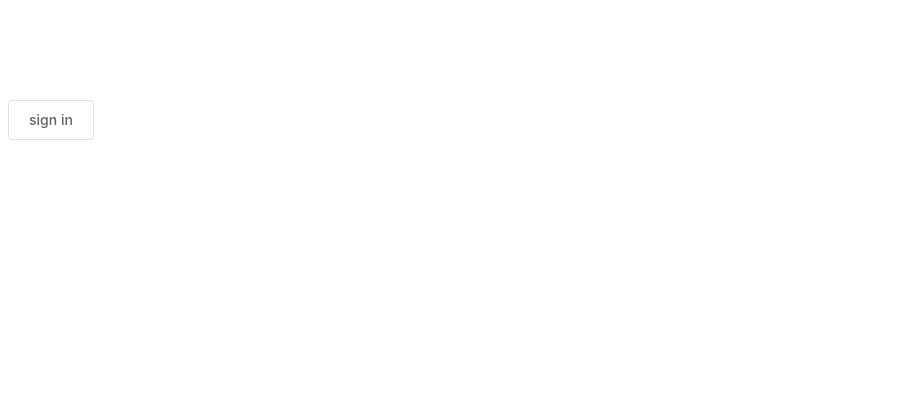
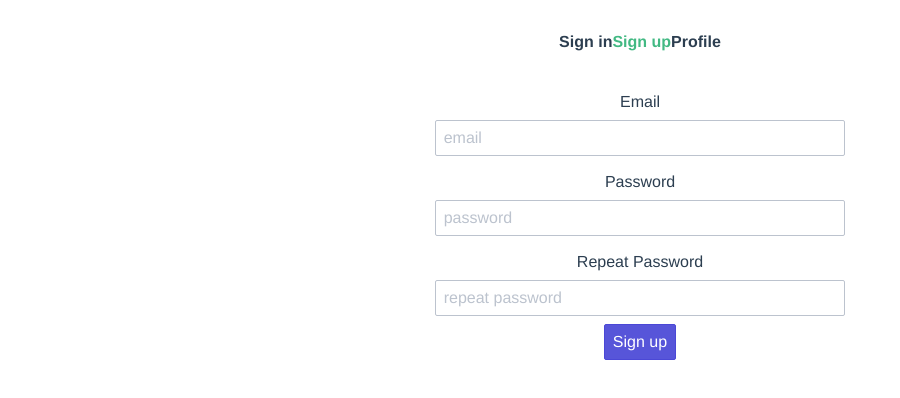
Before and after one commit to zshanabek/vue-oauth, a Vue app: page /#/sign-up in a window 1280 px wide. Before the commit this address led to /#/. Shown: the top 398 px of the page, without its empty margins (0-900 px from the left). Built offline with nearby package versions, Linux system fonts and the light colour scheme; sample sign-in values are in the browser's storage; what vue3-google-oauth2 would draw is missing.

Commit message:
add signup

```diff
--- a/package.json
+++ b/package.json
@@ -11,6 +11,7 @@
     "axios": "^0.27.2",
     "core-js": "^3.8.3",
     "vue": "^3.2.13",
+    "vue-router": "^4.0.15",
     "vue3-google-oauth2": "^1.0.6"
   },
   "devDependencies": {
@@ -18,6 +19,7 @@
     "@babel/eslint-parser": "^7.12.16",
     "@vue/cli-plugin-babel": "~5.0.0",
     "@vue/cli-plugin-eslint": "~5.0.0",
+    "@vue/cli-plugin-router": "^5.0.4",
     "@vue/cli-service": "~5.0.0",
     "eslint": "^7.32.0",
     "eslint-plugin-vue": "^8.0.3"
--- a/src/App.vue
+++ b/src/App.vue
@@ -1,126 +1,37 @@
 <template>
-<div>
+  <nav>
+      <router-link to="/sign-in">Sign in</router-link>
+      <router-link to="/sign-up">Sign up</router-link>
+      <router-link to="/profile">Profile</router-link>
+  </nav>
   <div class="container">
-      <div class="columns" style="margin-top: 100px;">
-        <div class="column col-4 centered">
-        <div v-if="!user">
-          <button @click="handleClickSignIn">sign in</button>
-        </div>
-        <div v-else>
-          <button @click="handleClickGetAuthCode" :disabled="!Vue3GoogleOauth.isInit">get authCode</button>
-          <button @click="handleClickSignOut" :disabled="!Vue3GoogleOauth.isAuthorized">sign out</button>
-          <button @click="handleClickDisconnect" :disabled="!Vue3GoogleOauth.isAuthorized">disconnect</button>
-          <user-panel :user="user"></user-panel>
-        </div>
+    <div class="columns">
+      <div class="column col-4 col-mx-auto">
+        <router-view/>
       </div>
     </div>
   </div>
-</div>
 </template>
 
-<script>
-import { inject, toRefs } from "vue";
-import axios from 'axios'
-import UserPanel from '@/components/UserPanel'
+<style>
+#app {
+  font-family: Avenir, Helvetica, Arial, sans-serif;
+  -webkit-font-smoothing: antialiased;
+  -moz-osx-font-smoothing: grayscale;
+  text-align: center;
+  color: #2c3e50;
+}
 
-export default {
-  name: "HelloWorld",
-  components: {
-    UserPanel,
-  },
-  props: {
-    msg: String,
-  },
-  data(){
-    return {
-      user: null,
-    }
-  },
-  methods: {
-    async handleClickSignIn(){
-      try {
-        const googleUser = await this.$gAuth.signIn();
-        if (!googleUser) {
-          return null;
-        }
-        const token = googleUser.xc.access_token
-        axios.post('http://localhost:8000/dj-rest-auth/google/', {
-          access_token: token
-        })
-          .then(resp => {
-            this.user = resp.data.user
-          })
-          .catch(err => {
-            console.log(err.response)
-          })
-      } catch (error) {
-        //on fail do something
-        console.error(error);
-        return null;
-      }
-    },
-    async handleClickGetAuthCode(){
-      try {
-        const authCode = await this.$gAuth.getAuthCode();
-        console.log("authCode", authCode);
-      } catch(error) {
-        //on fail do something
-        console.error(error);
-        return null;
-      }
-    },
-    async handleClickSignOut() {
-      try {
-        await this.$gAuth.signOut();
-        console.log("isAuthorized", this.Vue3GoogleOauth.isAuthorized);
-        this.user = "";
-      } catch (error) {
-        console.error(error);
-      }
-    },
-    handleClickDisconnect() {
-      window.location.href = `https://www.google.com/accounts/Logout?continue=https://appengine.google.com/_ah/logout?continue=${window.location.href}`;
-    },
-  },
-  setup(props) {
-    const { isSignIn } = toRefs(props);
-    const Vue3GoogleOauth = inject("Vue3GoogleOauth");
-    const handleClickLogin = () => {};
-    return {
-      Vue3GoogleOauth,
-      handleClickLogin,
-      isSignIn,
-    };
-  },
-};
-</script>
+nav {
+  padding: 30px;
+}
 
-<style>
-button {
-  display: inline-block;
-  line-height: 1;
-  white-space: nowrap;
-  cursor: pointer;
-  background: #fff;
-  border: 1px solid #dcdfe6;
-  color: #606266;
-  -webkit-appearance: none;
-  text-align: center;
-  -webkit-box-sizing: border-box;
-  box-sizing: border-box;
-  outline: 0;
-  margin: 0;
-  -webkit-transition: 0.1s;
-  transition: 0.1s;
-  font-weight: 500;
-  padding: 12px 20px;
-  font-size: 14px;
-  border-radius: 4px;
-  margin-right: 1em;
+nav a {
+  font-weight: bold;
+  color: #2c3e50;
 }
-button:disabled {
-  background: #fff;
-  color: #ddd;
-  cursor: not-allowed;
+
+nav a.router-link-exact-active {
+  color: #42b983;
 }
 </style>
--- /dev/null
+++ b/src/components/SignIn.vue
@@ -0,0 +1,108 @@
+<template>
+  <form v-if="!user" @submit.prevent="usualSignIn">
+    <div class="form-group">
+      <label class="form-label" for="input-example-1">Email</label>
+      <input v-model="email" class="form-input" type="email" id="input-example-1" placeholder="email">
+    </div>
+    <div class="form-group">
+      <label class="form-label" for="input-example-2">Password</label>
+      <input v-model="password" class="form-input" type="password" id="input-example-2" placeholder="password">
+    </div>
+    <button class="btn btn-primary mb-2">Sign in usually</button>
+  </form>
+  <div v-if="!user">
+    <button class="btn btn-primary" @click="handleClickSignIn">Sign in via Google</button>
+  </div>
+  <div v-else>
+    <button class="btn btn-primary" @click="handleClickGetAuthCode" :disabled="!Vue3GoogleOauth.isInit">get authCode</button>
+    <button class="btn btn-primary" @click="handleClickSignOut" :disabled="!Vue3GoogleOauth.isAuthorized">sign out</button>
+    <button class="btn btn-primary" @click="handleClickDisconnect" :disabled="!Vue3GoogleOauth.isAuthorized">disconnect</button>
+  </div>
+</template>
+
+<script>
+import { inject, toRefs } from "vue";
+import axios from 'axios'
+import router from '@/router'
+
+export default {
+  name: "SignIn",
+  components: {
+  },
+  props: {
+    msg: String,
+  },
+  data(){
+    return {
+      email: '',
+      password: '',
+    }
+  },
+  methods: {
+    usualSignIn() {
+      axios.post('http://localhost:8000/dj-rest-auth/login/', {
+        email: this.email,
+        password: this.password,
+      }).then(res => {
+        localStorage.setItem('access_token', res.data.access_token)
+        router.replace({ path: '/profile' })
+      })
+
+    },
+    async handleClickSignIn(){
+      try {
+        const googleUser = await this.$gAuth.signIn();
+        if (!googleUser) {
+          return null;
+        }
+        const token = googleUser.xc.access_token
+        axios.post('http://localhost:8000/dj-rest-auth/google/', {
+          access_token: token
+        })
+          .then(resp => {
+            this.user = resp.data.user
+          })
+          .catch(err => {
+            console.log(err.response)
+          })
+      } catch (error) {
+        //on fail do something
+        console.error(error);
+        return null;
+      }
+    },
+    async handleClickGetAuthCode(){
+      try {
+        const authCode = await this.$gAuth.getAuthCode();
+        console.log("authCode", authCode);
+      } catch(error) {
+        //on fail do something
+        console.error(error);
+        return null;
+      }
+    },
+    async handleClickSignOut() {
+      try {
+        await this.$gAuth.signOut();
+        console.log("isAuthorized", this.Vue3GoogleOauth.isAuthorized);
+        this.user = "";
+      } catch (error) {
+        console.error(error);
+      }
+    },
+    handleClickDisconnect() {
+      window.location.href = `https://www.google.com/accounts/Logout?continue=https://appengine.google.com/_ah/logout?continue=${window.location.href}`;
+    },
+  },
+  setup(props) {
+    const { isSignIn } = toRefs(props);
+    const Vue3GoogleOauth = inject("Vue3GoogleOauth");
+    const handleClickLogin = () => {};
+    return {
+      Vue3GoogleOauth,
+      handleClickLogin,
+      isSignIn,
+    };
+  },
+};
+</script>
--- /dev/null
+++ b/src/components/SignUp.vue
@@ -0,0 +1,43 @@
+<template>
+  <form v-if="!user" @submit.prevent="signUp">
+    <div class="form-group">
+      <label class="form-label" for="input-example-1">Email</label>
+      <input v-model="email" class="form-input" type="email" id="input-example-1" placeholder="email">
+    </div>
+    <div class="form-group">
+      <label class="form-label" for="input-example-2">Password</label>
+      <input v-model="password1" class="form-input" type="password" id="input-example-2" placeholder="password">
+    </div>
+    <div class="form-group">
+      <label class="form-label" for="input-example-3">Repeat Password</label>
+      <input v-model="password2" class="form-input" type="password" id="input-example-3" placeholder="repeat password">
+    </div>
+    <button class="btn btn-primary">Sign up</button>
+  </form>
+</template>
+
+<script>
+import axios from 'axios'
+
+export default {
+  name: "SignUp",
+  data(){
+    return {
+      email: '',
+      password1: '',
+      password2: '',
+    }
+  },
+  methods: {
+    signUp() {
+      axios.post('http://localhost:8000/dj-rest-auth/registration/', {
+        email: this.email,
+        password1: this.password1,
+        password2: this.password2,
+      }).then(res => {
+        localStorage.setItem('access_token', JSON.stringify(res.data.access_token))
+      })
+    },
+  },
+};
+</script>
--- a/src/components/UserPanel.vue
+++ b/src/components/UserPanel.vue
@@ -1,5 +1,8 @@
 <template>
-  <div class="panel">
+  <div v-if="showLoading">
+    Loading...
+  </div>
+  <div v-else class="panel">
     <div class="panel-header text-center">
       <figure class="avatar avatar-lg">
         <img v-if="user.photo" :src="user.photo" alt="Avatar">
@@ -28,8 +31,39 @@
   </div>
 </template>
 <script>
+import axios from 'axios'
 export default {
-  name: 'UserPanel',
-  props: ['user']
+  name: 'UsersProfile',
+  components: {
+  },
+  data() {
+    return {
+      user: {
+        first_name: '',
+        last_name: '',
+        username: '',
+        email: '',
+        photo: '',
+      },
+      showLoading: false
+    }
+  },
+  created() {
+    this.getProfile()
+  },
+  methods: {
+    getProfile() {
+      this.showLoading = true
+      const access_token = localStorage.getItem('access_token')
+      axios.get('http://localhost:8000/dj-rest-auth/user/', { headers: { Authorization:`Bearer ${access_token}`}})
+        .then(res => {
+          this.user = res.data
+          this.showLoading = false
+        })
+        .catch(err => {
+          console.log(err.response)
+        })
+    },
+  }
 }
 </script>
--- a/src/main.js
+++ b/src/main.js
@@ -1,8 +1,9 @@
 import { createApp } from 'vue'
 import App from './App.vue'
 import gAuthPlugin from 'vue3-google-oauth2';
+import router from './router'
 
-const app = createApp(App)
+const app = createApp(App).use(router)
 let gauthClientId = "712407789741-m2f1g999bvqth0t7gbfv4b49qvgutdf2.apps.googleusercontent.com";
 
 const gauthOption = {
--- /dev/null
+++ b/src/router/index.js
@@ -0,0 +1,24 @@
+import { createRouter, createWebHashHistory } from 'vue-router'
+import UserPanel from '@/components/UserPanel'
+import SignIn from '@/components/SignIn'
+import SignUp from '@/components/SignUp'
+
+const routes = [
+    {
+      path: '/sign-in',
+      component: SignIn
+    },
+    {
+      path: '/sign-up',
+      component: SignUp
+    },
+    { path: '/profile', component: UserPanel },
+  ]
+
+
+const router = createRouter({
+  history: createWebHashHistory(),
+  routes
+})
+
+export default router
```
Also changed, not shown: 1 other file (tests, documents, lock files or other folders).
